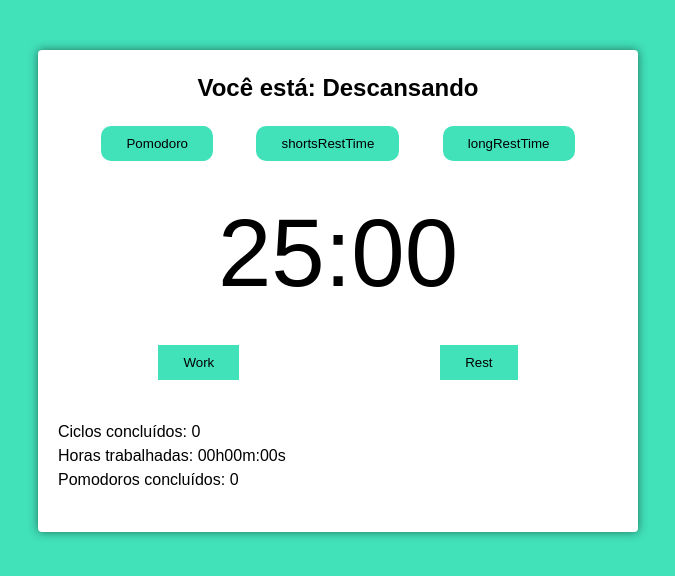
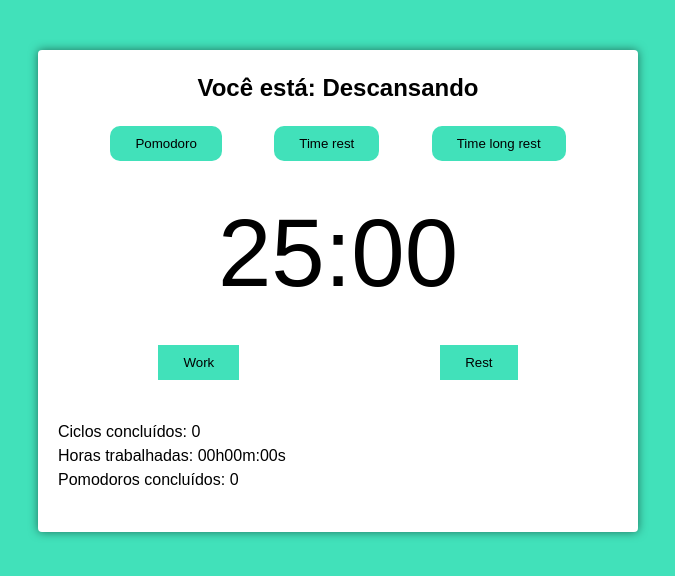
Before and after one commit to Mathh19/App-Pomodoro, a React (Create React App) app: page / in a window 1280 px wide. Shown: the top 576 px of the page, without its empty margins (302-977 px from the left). Built offline with nearby package versions, Linux system fonts and the light colour scheme; the HTML template or start-up script is replaced by a standard one.

Commit message:
estilizando componentes

```diff
--- a/src/components/pomodoro-timer.tsx
+++ b/src/components/pomodoro-timer.tsx
@@ -87,7 +87,7 @@ export function PomodoroTimer(props: Props): JSX.Element {
       );
       if (verifyDisplay === true) {
         setClickedButton(true);
-        // setTimeCounting(false);
+        setTimeCounting(false);
         clickedButton;
         setMainTime(props.pomodoroTime);
       }
@@ -104,7 +104,7 @@ export function PomodoroTimer(props: Props): JSX.Element {
       );
       if (verifyDisplay === true) {
         setClickedButton(true);
-        // setTimeCounting(false);
+        setTimeCounting(false);
         clickedButton;
         setMainTime(props.shortsRestTime);
       }
@@ -121,7 +121,7 @@ export function PomodoroTimer(props: Props): JSX.Element {
       );
       if (verifyDisplay === true) {
         setClickedButton(true);
-        // setTimeCounting(false);
+        setTimeCounting(false);
         clickedButton;
         setMainTime(props.longRestTime);
       }
@@ -168,14 +168,11 @@ export function PomodoroTimer(props: Props): JSX.Element {
           <Button text="Pomodoro" onClick={() => displayMainTime()}></Button>
         </div>
         <div>
-          <Button
-            text="shortsRestTime"
-            onClick={() => displayBreakTime()}
-          ></Button>
+          <Button text="Time rest" onClick={() => displayBreakTime()}></Button>
         </div>
         <div>
           <Button
-            text="longRestTime"
+            text="Time long rest"
             onClick={() => displayLongBreak()}
           ></Button>
         </div>
--- a/src/index.css
+++ b/src/index.css
@@ -59,9 +59,17 @@ body {
   margin: 20px auto;
 }
 
+.pomodoro button:hover {
+  background-color: #3bcaa6;
+}
+
 .working .pomodoro button {
   background-color: #EF5D50;
   color: #fff;
+}
+
+.working .pomodoro button:hover {
+  background-color: #ca4e43;
 }
 
 .pomodoro .details {
```
